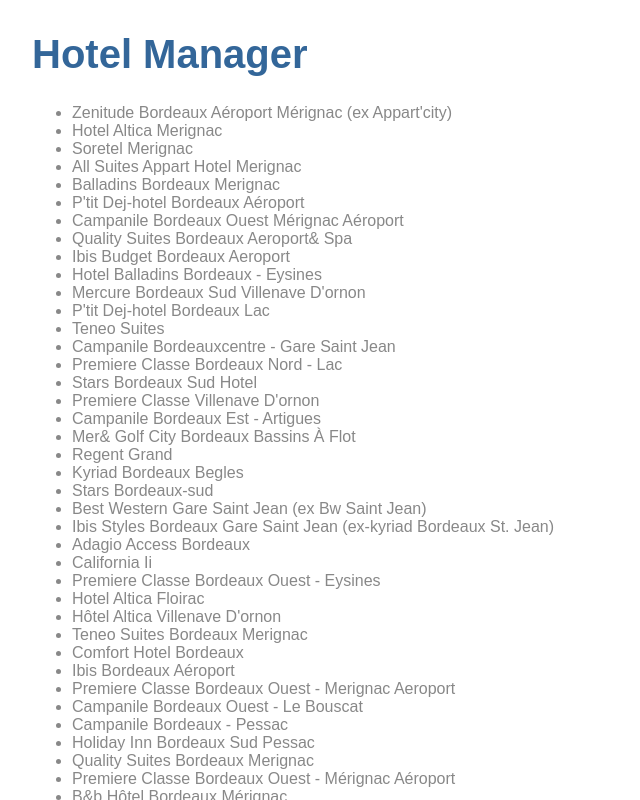
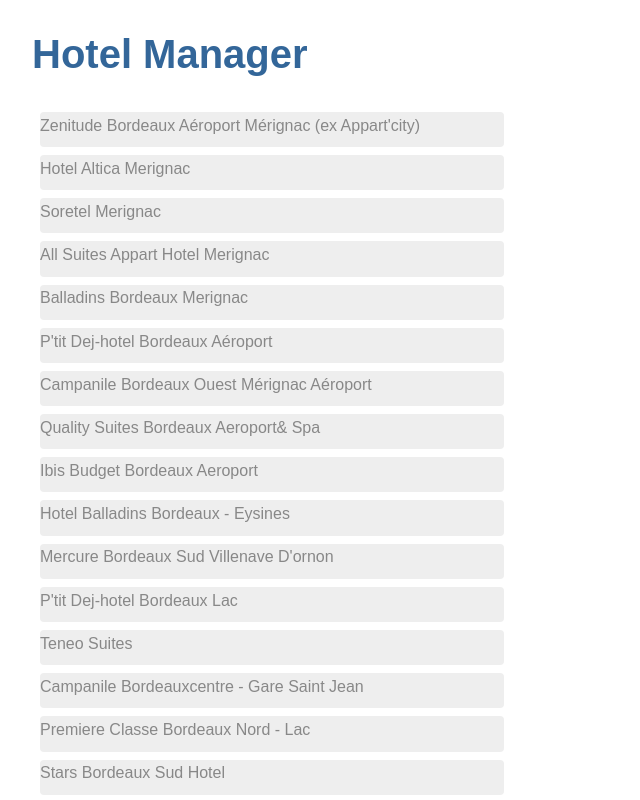
Before and after one commit to Pierre-Staszak/HotelManager, an Angular app in the folder HotelManager/: page / in a window 1280 px wide. Shown: the top 800 px of the page, without its empty margins (0-640 px from the left). Built offline with nearby package versions, Linux system fonts and the light colour scheme.

Commit message:
Hotel details

```diff
--- a/HotelManager/src/app/app.module.ts
+++ b/HotelManager/src/app/app.module.ts
@@ -5,6 +5,7 @@
 import { HotelsComponent } from './hotels/hotels.component';
 
 import {HttpClientModule} from '@angular/common/http';
+import {FormsModule} from "@angular/forms";
 
 @NgModule({
   declarations: [
@@ -13,7 +14,8 @@
   ],
   imports: [
     BrowserModule,
-    HttpClientModule
+    HttpClientModule,
+    FormsModule
   ],
   providers: [],
   bootstrap: [AppComponent]
--- /dev/null
+++ b/HotelManager/src/app/hotel.ts
@@ -0,0 +1,7 @@
+export class Hotel {
+  id: number;
+  name: string;
+  short_description: string;
+  distance_to_city: number;
+  is_available: boolean;
+}
--- a/HotelManager/src/app/hotels/hotels.component.css
+++ b/HotelManager/src/app/hotels/hotels.component.css
@@ -0,0 +1,59 @@
+.selected {
+  background-color: #CFD8DC !important;
+  color: white;
+}
+.hotels {
+  margin: 0 0 2em 0;
+  list-style-type: none;
+  padding: 0;
+  width: 30em;
+}
+.hotels li {
+  cursor: pointer;
+  position: relative;
+  left: 0;
+  background-color: #EEE;
+  margin: .5em;
+  padding: .3em 0;
+  height: 1.6em;
+  border-radius: 4px;
+}
+.hotels li.selected:hover {
+  background-color: #BBD8DC !important;
+  color: white;
+}
+.hotels li:hover {
+  color: #607D8B;
+  background-color: #DDD;
+  left: .1em;
+}
+.hotels .text {
+  position: relative;
+  top: -3px;
+}
+.hotels .badge {
+  display: inline-block;
+  font-size: small;
+  color: white;
+  padding: 0.8em 0.7em 0 0.7em;
+  background-color: #607D8B;
+  line-height: 1em;
+  position: relative;
+  left: -1px;
+  top: -4px;
+  height: 1.8em;
+  margin-right: .8em;
+  border-radius: 4px 0 0 4px;
+}
+
+.column {
+  float: left;
+  width: 50%;
+}
+
+/* Clear floats after the columns */
+.row:after {
+  content: "";
+  display: table;
+  clear: both;
+}
--- a/HotelManager/src/app/hotels/hotels.component.html
+++ b/HotelManager/src/app/hotels/hotels.component.html
@@ -1,5 +1,22 @@
-<ul>
-  <li *ngFor="let hotel of results">
-    {{hotel.name}}
-  </li>
-</ul>
+<div class="row">
+  <div class="column">
+    <ul class="hotels">
+      <li *ngFor="let hotel of results"
+          [class.selected]="hotel === selectedHotel"
+          (click)="onSelect(hotel)">
+        {{hotel.name}}
+      </li>
+    </ul>
+  </div>
+
+  <div class="column" *ngIf="selectedHotel">
+
+    <h2>{{ selectedHotel.name}} Details</h2>
+
+    <div *ngIf="selectedHotel.is_available == true">Available</div>
+    <div *ngIf="selectedHotel.is_available == false">This hotel is full</div>
+
+    <div>{{selectedHotel.distance_to_city}} miles to city</div>
+    <div>{{selectedHotel.short_description}}</div>
+  </div>
+</div>
--- a/HotelManager/src/app/hotels/hotels.component.ts
+++ b/HotelManager/src/app/hotels/hotels.component.ts
@@ -1,7 +1,7 @@
 import { Component, OnInit } from '@angular/core';
 import {HttpClient} from "@angular/common/http";
 import {Observable} from "rxjs/Observable";
-import {forEach} from "@angular/router/src/utils/collection";
+import { Hotel} from '../hotel';
 
 @Component({
   selector: 'app-hotels',
@@ -11,6 +11,7 @@
 export class HotelsComponent implements OnInit {
 
   results: string[];
+  selectedHotel: Hotel;
 
   constructor(private http: HttpClient) {
     this.getJSON().subscribe(data => {
@@ -27,4 +28,8 @@
 
   }
 
+  onSelect(hotel: Hotel): void {
+    this.selectedHotel = hotel;
+  }
+
 }
--- a/HotelManager/tsconfig.json
+++ b/HotelManager/tsconfig.json
@@ -8,6 +8,11 @@
     "emitDecoratorMetadata": true,
     "experimentalDecorators": true,
     "target": "es5",
+    "strict": true,
+    "noFallthroughCasesInSwitch": true,
+    "noUnusedLocals": true,
+    "noUnusedParameters": true,
+    "skipLibCheck": true,
     "typeRoots": [
       "node_modules/@types"
     ],
```
Also changed, not shown: HotelManager/src/assets/accomodations.json.
